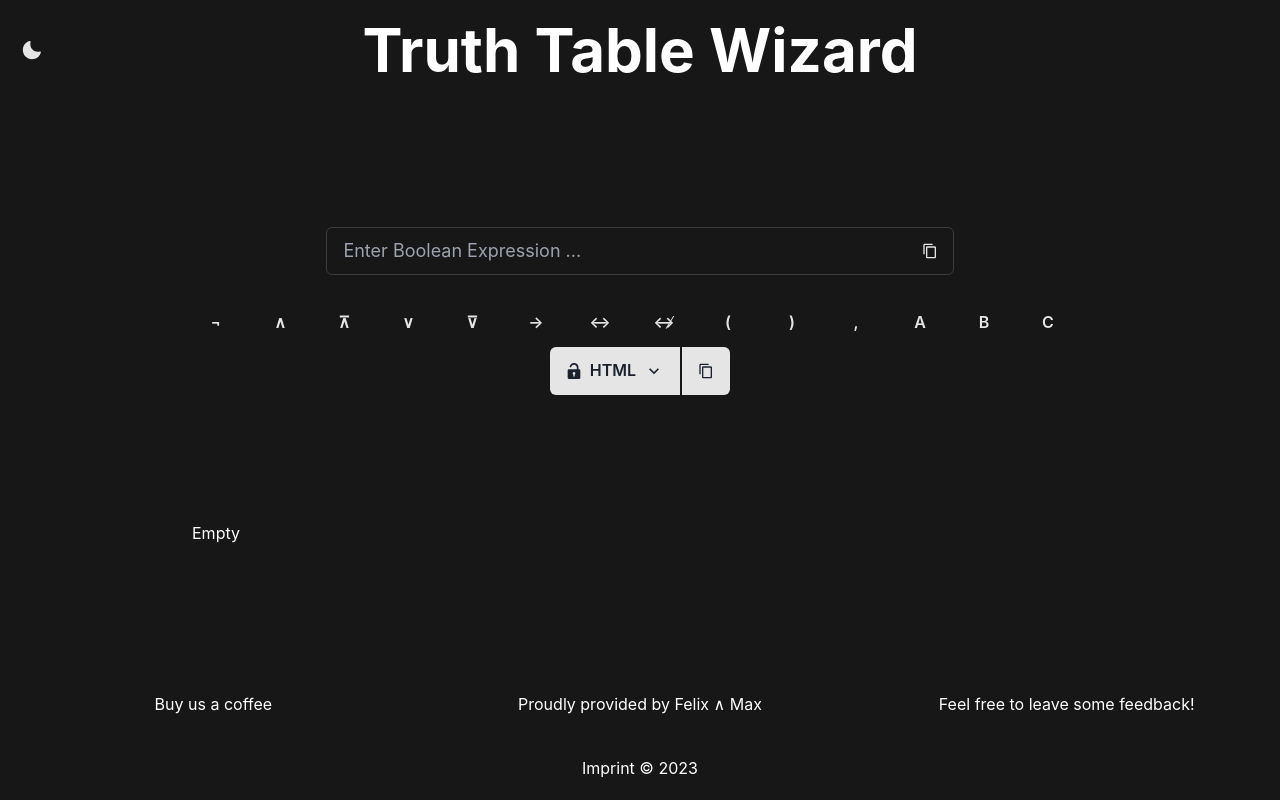
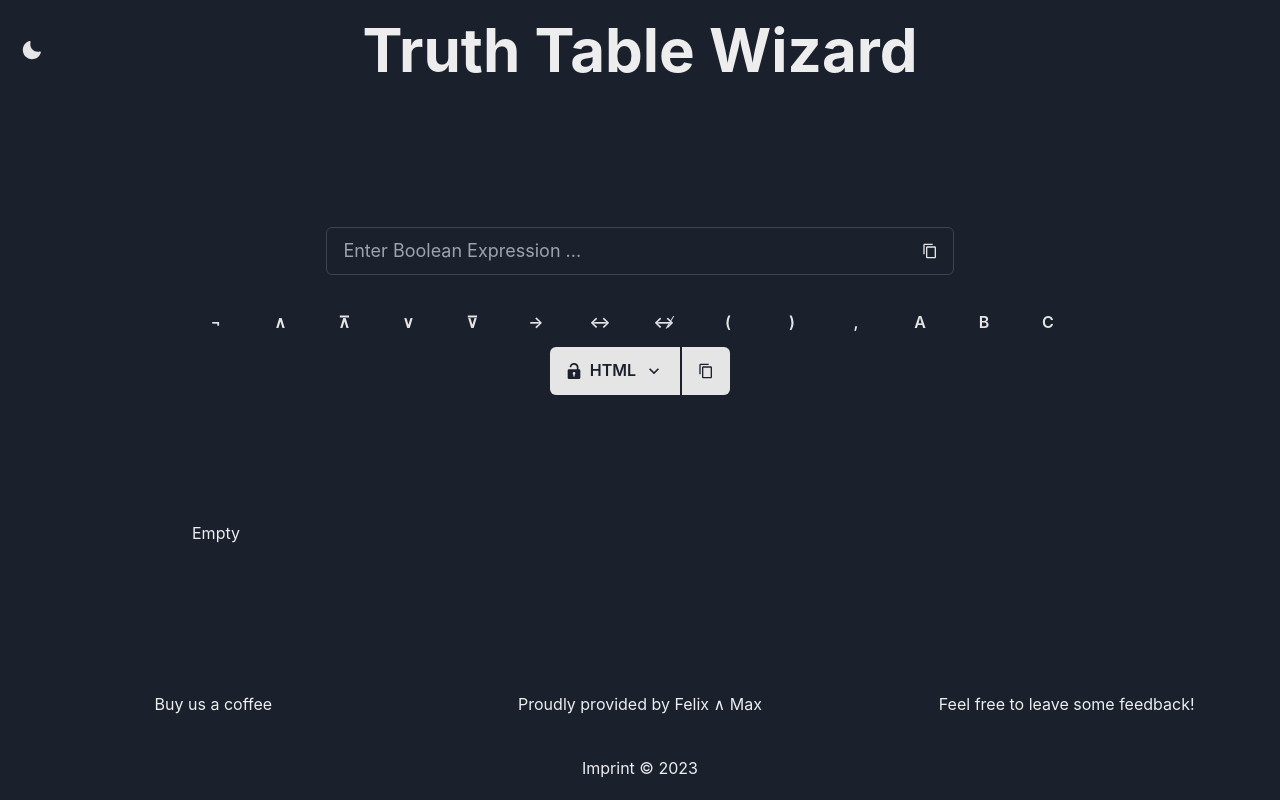
Before and after one commit to felixstrobel/truth-table, a Next.js app in the folder client/: page / in a window 1280 px wide. Built offline with nearby package versions, Linux system fonts and the light colour scheme.

Commit message:
Added first working dark and light mode support

```diff
--- a/client/app/page.tsx
+++ b/client/app/page.tsx
@@ -1,9 +1,8 @@
 "use client";
 import Header from "@/components/Header";
-import { Flex, useColorModeValue } from "@chakra-ui/react";
+import { Flex } from "@chakra-ui/react";
 import Footer from "@/components/Footer";
 import Insertion from "@/components/Insertion";
-import { colors } from "@/constants/colors";
 
 export default function Home() {
     return (
@@ -11,8 +10,6 @@ export default function Home() {
             width={"100vw"}
             minH={"100vh"}
             overflow={"hidden"}
-            backgroundColor={"neutral.900"}
-            color={useColorModeValue(...colors.bodyColor)}
             wrap={"wrap"}
             minHeight={"100vh"}
             flexDirection={"column"}
--- a/client/constants/colors.ts
+++ /dev/null
@@ -1,13 +0,0 @@
-export const colors: { [name: string]: [string, string] } = {
-    headerBg: ["#FFB085", "#000"],
-    headerColor: ["#000", "#fff"],
-
-    bodyBg: ["#FEF1E6", "#000"],
-    bodyColor: ["#000", "#fff"],
-
-    inputBorderColor: ["#000", "#fff"],
-    tableBorderColor: ["#000", "#fff"],
-
-    footerBg: ["#90AACB", "#000"],
-    footerColor: ["#000", "#fff"],
-};
```
